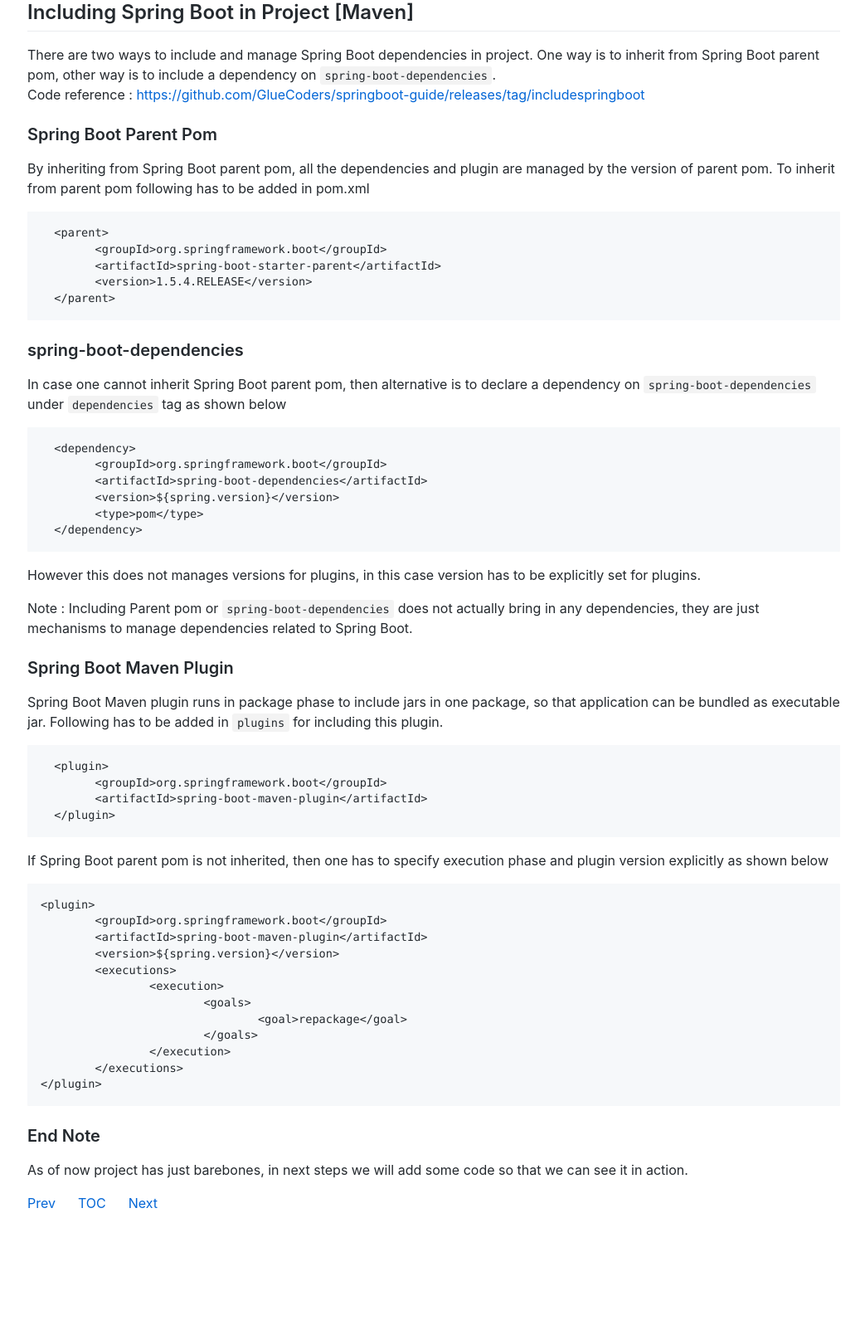
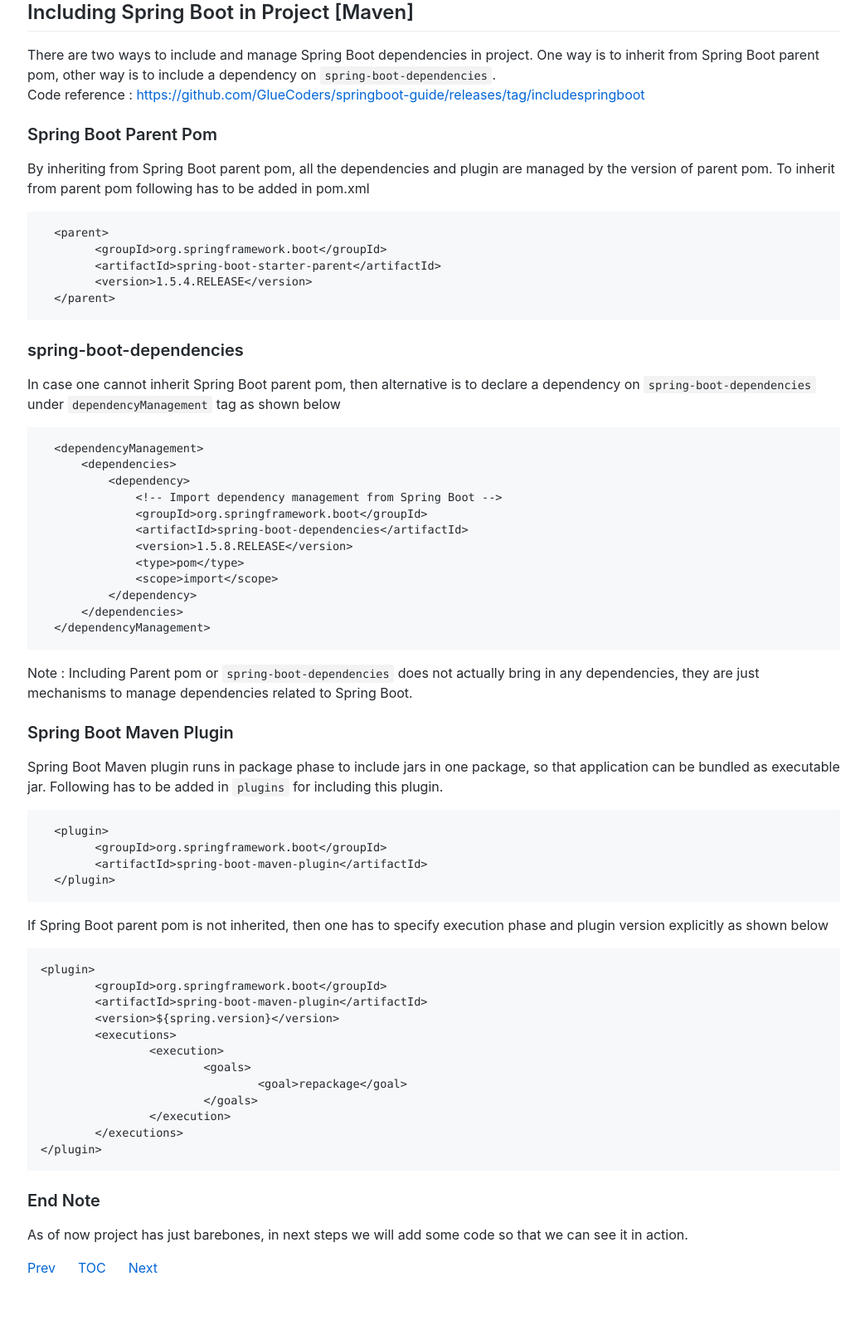
Before and after one commit to GlueCoders/springboot-guide-docs, a Jekyll site: the page built from including-spring-boot.md, in a window 1280 px wide. Shown: the whole page at 83% size, without its empty margins (117-1160 px from the left). Built offline with Jekyll 4.4.1, drawn with Linux system fonts in a browser that asks for light colours; our own code applies the rules of GitHub Pages for plain Markdown files; comment, search, counter and statistics services are not loaded; before the commit the page ends 1525 px from its top, so only the background shows below that.

Commit message:
Update including-spring-boot.md

````diff
--- a/including-spring-boot.md
+++ b/including-spring-boot.md
@@ -14,16 +14,21 @@ By inheriting from Spring Boot parent pom, all the dependencies and plugin are m
   </parent>
 ```
 ### spring-boot-dependencies
-In case one cannot inherit Spring Boot parent pom, then alternative is to declare a dependency on `spring-boot-dependencies` under `dependencies` tag as shown below
+In case one cannot inherit Spring Boot parent pom, then alternative is to declare a dependency on `spring-boot-dependencies` under `dependencyManagement` tag as shown below
 ```
-  <dependency>
-  	<groupId>org.springframework.boot</groupId>
-  	<artifactId>spring-boot-dependencies</artifactId>
-  	<version>${spring.version}</version>
-  	<type>pom</type>
-  </dependency>
+  <dependencyManagement>
+      <dependencies>
+          <dependency>
+              <!-- Import dependency management from Spring Boot -->
+              <groupId>org.springframework.boot</groupId>
+              <artifactId>spring-boot-dependencies</artifactId>
+              <version>1.5.8.RELEASE</version>
+              <type>pom</type>
+              <scope>import</scope>
+          </dependency>
+      </dependencies>
+  </dependencyManagement>
 ```
-However this does not manages versions for plugins, in this case version has to be explicitly set for plugins.
 
 Note : Including Parent pom or `spring-boot-dependencies` does not actually bring in any dependencies, they are just mechanisms to manage dependencies related to Spring Boot.
 
````
